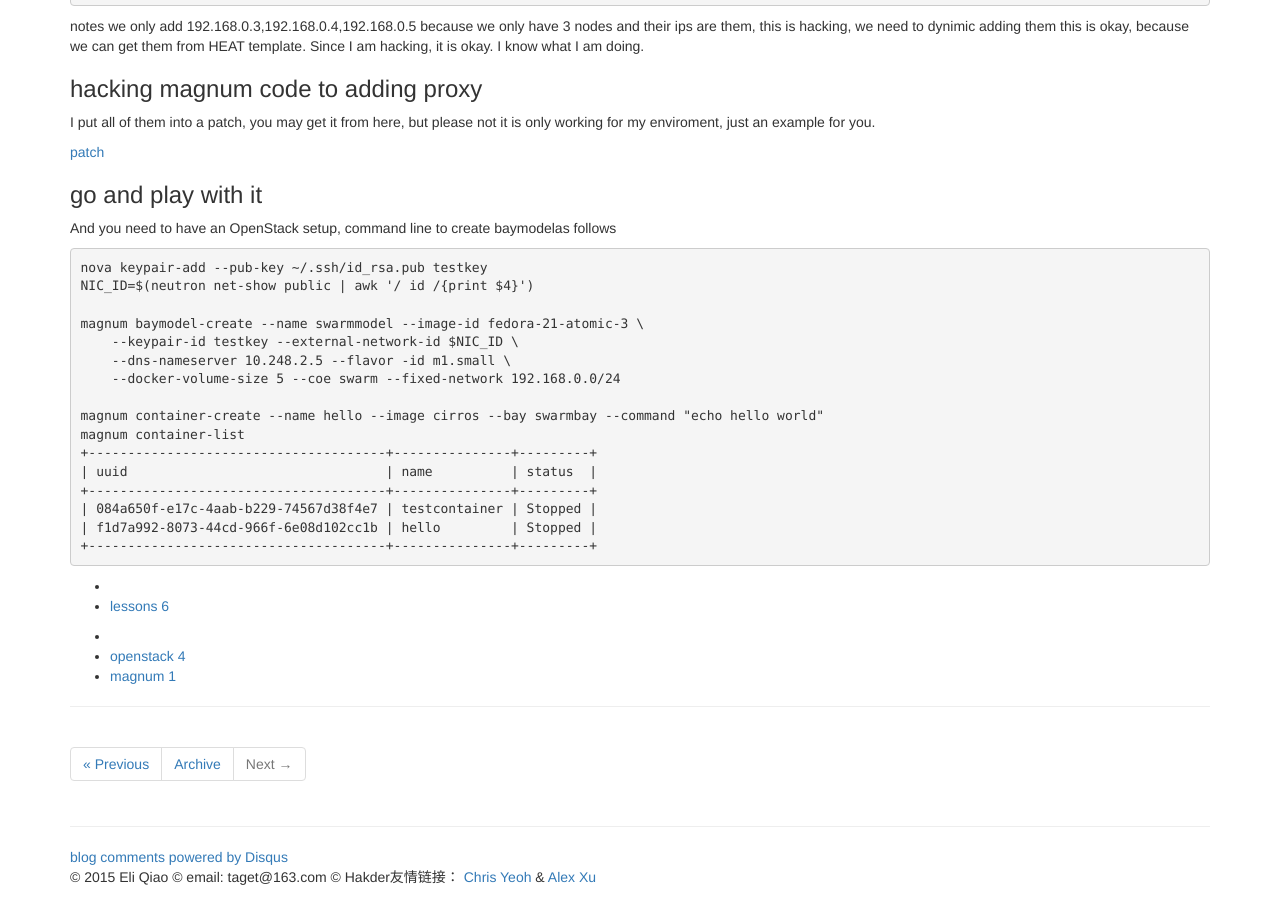
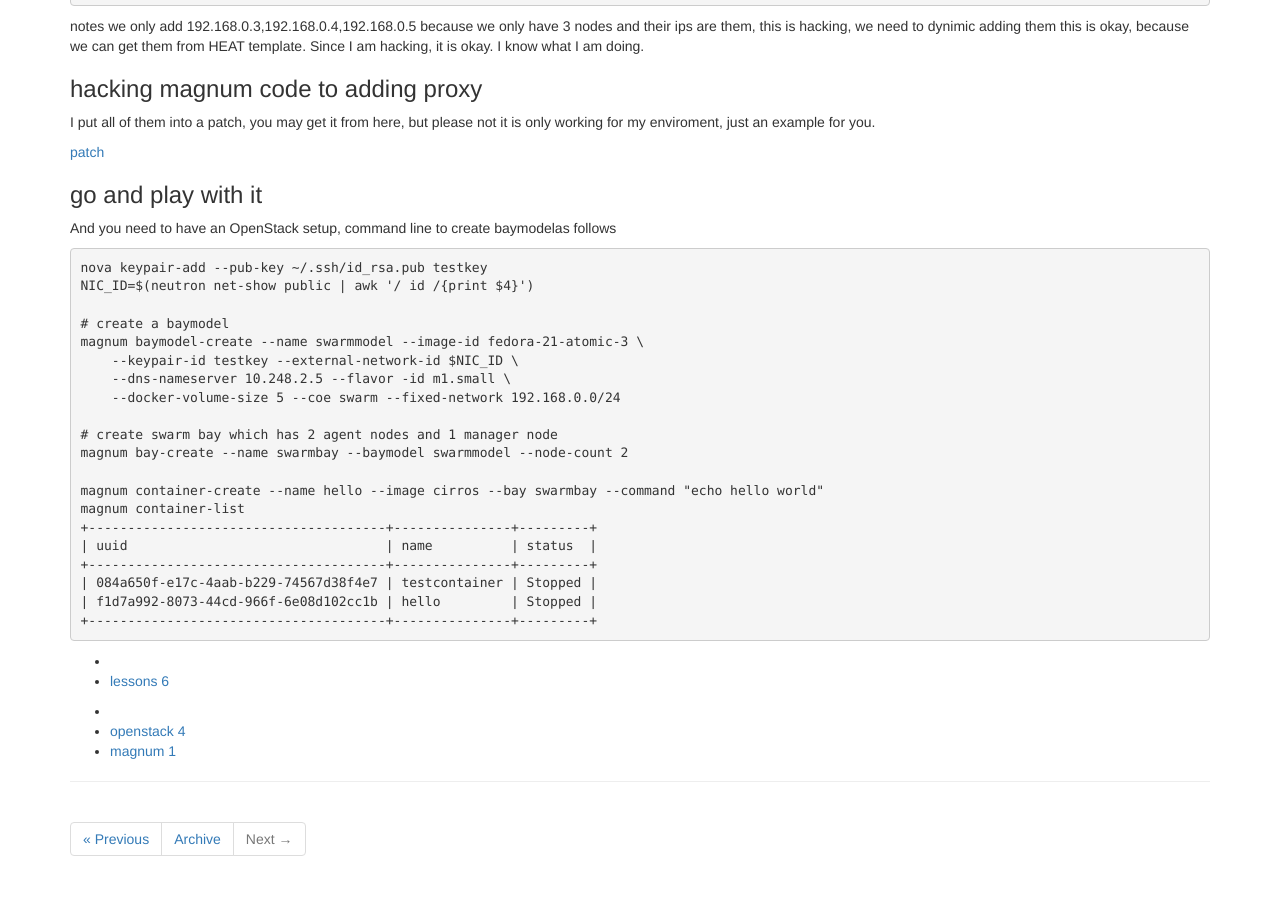
Before and after one commit to taget/taget.github.io, a Jekyll site: the page built from _posts/openstack/2015-07-03-hacking-magnum-swarm-proxy.md, in a window 1280 px wide and 900 px high, scrolled down 1074 px. Built offline with Jekyll 4.4.1, drawn with Linux system fonts in a browser that asks for light colours; nearby versions of some CDN libraries; library files that are not in the unit come from our copies; comment, search, counter and statistics services are not loaded.

Commit message:
add command line to create bay

```diff
--- a/_posts/openstack/2015-07-03-hacking-magnum-swarm-proxy.md
+++ b/_posts/openstack/2015-07-03-hacking-magnum-swarm-proxy.md
@@ -67,10 +67,14 @@ And you need to have an OpenStack setup, command line to create baymodelas follo
     nova keypair-add --pub-key ~/.ssh/id_rsa.pub testkey
     NIC_ID=$(neutron net-show public | awk '/ id /{print $4}')
 
+    # create a baymodel
     magnum baymodel-create --name swarmmodel --image-id fedora-21-atomic-3 \
         --keypair-id testkey --external-network-id $NIC_ID \
         --dns-nameserver 10.248.2.5 --flavor -id m1.small \
         --docker-volume-size 5 --coe swarm --fixed-network 192.168.0.0/24
+
+    # create swarm bay which has 2 agent nodes and 1 manager node
+    magnum bay-create --name swarmbay --baymodel swarmmodel --node-count 2
 
     magnum container-create --name hello --image cirros --bay swarmbay --command "echo hello world"
     magnum container-list
```
Also changed, not shown: 8 other files.
